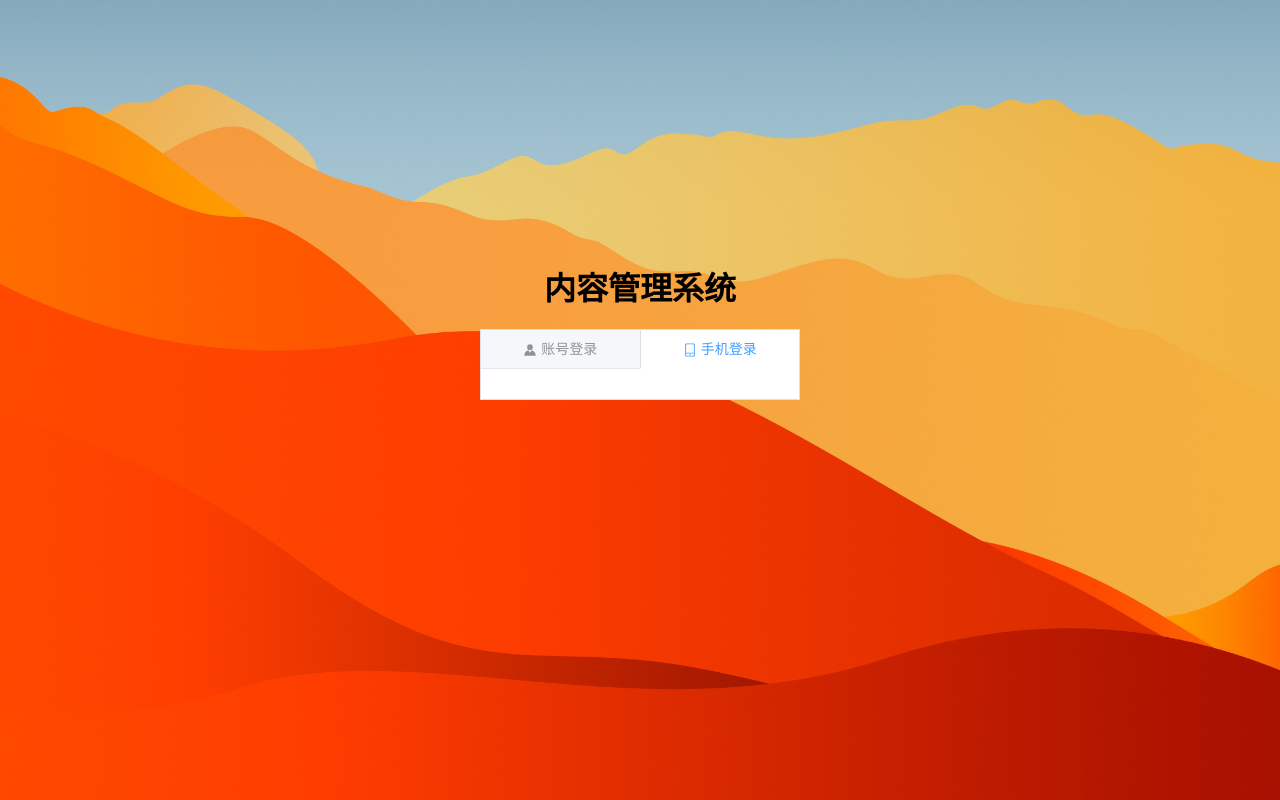
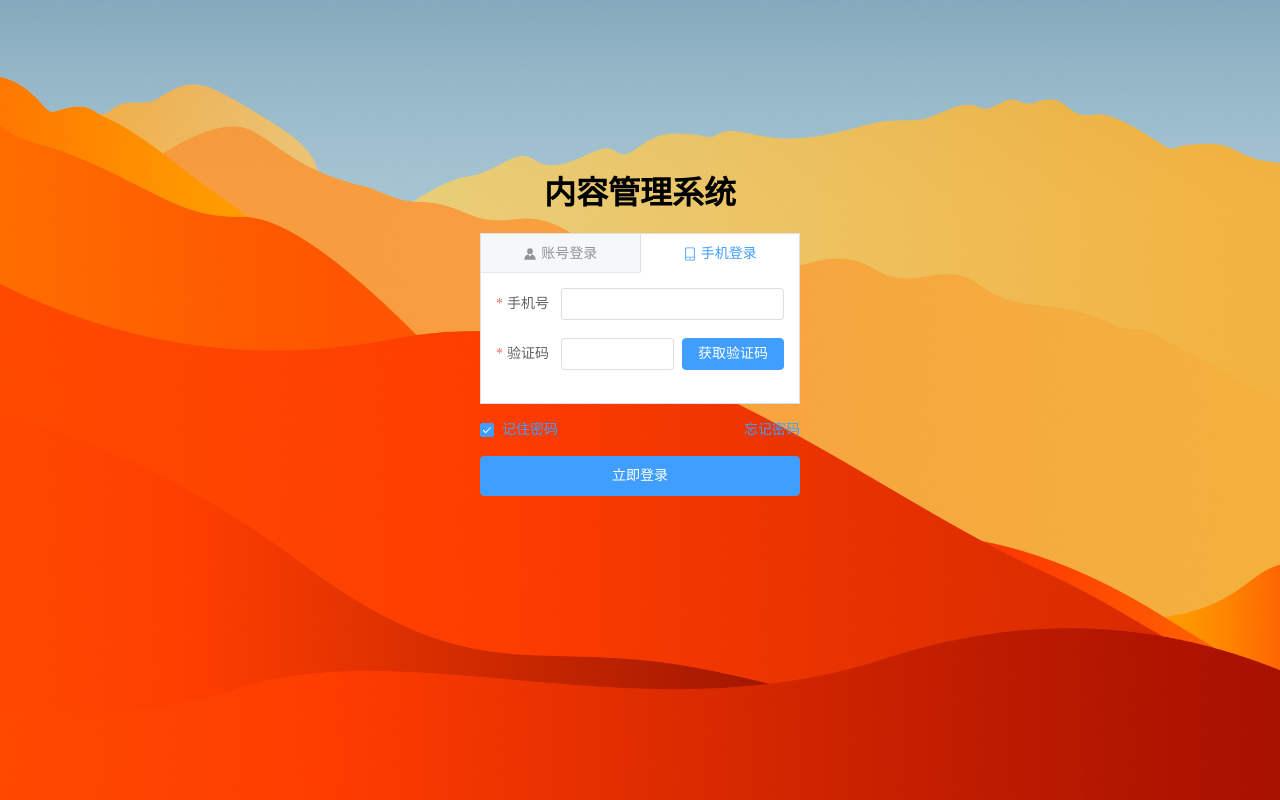
Before and after one commit to GentleSevenV/CMS-VUE3-TS, a Vue app: page /#/login in a window 1280 px wide. Both pictures are taken after a click on the tab "手机登录". Built offline with nearby package versions, Linux system fonts and the light colour scheme; no server answers.

Commit message:
添加登录逻辑，登录验证，保存用户账户及密码

```diff
--- a/components.d.ts
+++ b/components.d.ts
@@ -6,13 +6,16 @@ import '@vue/runtime-core'
 declare module '@vue/runtime-core' {
   export interface GlobalComponents {
     ElButton: typeof import('element-plus/es')['ElButton']
+    ElCheckbox: typeof import('element-plus/es')['ElCheckbox']
     ElForm: typeof import('element-plus/es')['ElForm']
     ElFormItem: typeof import('element-plus/es')['ElFormItem']
     ElIcon: typeof import('element-plus/es')['ElIcon']
     ElInput: typeof import('element-plus/es')['ElInput']
+    ElLink: typeof import('element-plus/es')['ElLink']
     ElRow: typeof import('element-plus/es')['ElRow']
     ElTabPane: typeof import('element-plus/es')['ElTabPane']
     ElTabs: typeof import('element-plus/es')['ElTabs']
+    HelloWorld: typeof import('./src/components/HelloWorld.vue')['default']
     RouterLink: typeof import('vue-router')['RouterLink']
     RouterView: typeof import('vue-router')['RouterView']
   }
--- a/src/components/HelloWorld.vue
+++ /dev/null
@@ -1,122 +0,0 @@
-<template>
-  <div class="hello">
-    <h1>{{ msg }}</h1>
-    <p>
-      For a guide and recipes on how to configure / customize this project,<br />
-      check out the
-      <a href="https://cli.vuejs.org" target="_blank" rel="noopener">vue-cli documentation</a>.
-    </p>
-    <h3>Installed CLI Plugins</h3>
-    <ul>
-      <li>
-        <a
-          href="https://github.com/vuejs/vue-cli/tree/dev/packages/%40vue/cli-plugin-babel"
-          target="_blank"
-          rel="noopener"
-          >babel</a
-        >
-      </li>
-      <li>
-        <a
-          href="https://github.com/vuejs/vue-cli/tree/dev/packages/%40vue/cli-plugin-router"
-          target="_blank"
-          rel="noopener"
-          >router</a
-        >
-      </li>
-      <li>
-        <a
-          href="https://github.com/vuejs/vue-cli/tree/dev/packages/%40vue/cli-plugin-vuex"
-          target="_blank"
-          rel="noopener"
-          >vuex</a
-        >
-      </li>
-      <li>
-        <a
-          href="https://github.com/vuejs/vue-cli/tree/dev/packages/%40vue/cli-plugin-eslint"
-          target="_blank"
-          rel="noopener"
-          >eslint</a
-        >
-      </li>
-      <li>
-        <a
-          href="https://github.com/vuejs/vue-cli/tree/dev/packages/%40vue/cli-plugin-typescript"
-          target="_blank"
-          rel="noopener"
-          >typescript</a
-        >
-      </li>
-    </ul>
-    <h3>Essential Links</h3>
-    <ul>
-      <li>
-        <a href="https://vuejs.org" target="_blank" rel="noopener">Core Docs</a>
-      </li>
-      <li>
-        <a href="https://forum.vuejs.org" target="_blank" rel="noopener">Forum</a>
-      </li>
-      <li>
-        <a href="https://chat.vuejs.org" target="_blank" rel="noopener">Community Chat</a>
-      </li>
-      <li>
-        <a href="https://twitter.com/vuejs" target="_blank" rel="noopener">Twitter</a>
-      </li>
-      <li>
-        <a href="https://news.vuejs.org" target="_blank" rel="noopener">News</a>
-      </li>
-    </ul>
-    <h3>Ecosystem</h3>
-    <ul>
-      <li>
-        <a href="https://router.vuejs.org" target="_blank" rel="noopener">vue-router</a>
-      </li>
-      <li>
-        <a href="https://vuex.vuejs.org" target="_blank" rel="noopener">vuex</a>
-      </li>
-      <li>
-        <a href="https://github.com/vuejs/vue-devtools#vue-devtools" target="_blank" rel="noopener"
-          >vue-devtools</a
-        >
-      </li>
-      <li>
-        <a href="https://vue-loader.vuejs.org" target="_blank" rel="noopener">vue-loader</a>
-      </li>
-      <li>
-        <a href="https://github.com/vuejs/awesome-vue" target="_blank" rel="noopener"
-          >awesome-vue</a
-        >
-      </li>
-    </ul>
-  </div>
-</template>
-
-<script lang="ts">
-import { defineComponent } from 'vue'
-
-export default defineComponent({
-  name: 'HelloWorld',
-  props: {
-    msg: String
-  }
-})
-</script>
-
-<!-- Add "scoped" attribute to limit CSS to this component only -->
-<style scoped lang="less">
-h3 {
-  margin: 40px 0 0;
-}
-ul {
-  list-style-type: none;
-  padding: 0;
-}
-li {
-  display: inline-block;
-  margin: 0 10px;
-}
-a {
-  color: #42b983;
-}
-</style>
--- a/src/views/login/cpns/LoginAccount.vue
+++ b/src/views/login/cpns/LoginAccount.vue
@@ -1,10 +1,14 @@
 <template>
   <div class="loginaccount">
-    <el-form>
-      <el-form-item label="账号" required>
+    <!-- 将定义的验证方式绑定到el-form上 -->
+    <el-form :rules="rules" :model="account" ref="formRef">
+      <!-- prop对应的是rules里面的验证方式验证的是账户 -->
+      <el-form-item label="账号" prop="name">
         <el-input v-model="account.name" clearable></el-input>
       </el-form-item>
-      <el-form-item label="密码" required>
+
+      <!-- prop对应的是rules里面的验证方式验证的是密码 -->
+      <el-form-item label="密码" prop="password">
         <el-input v-model="account.password" clearable></el-input>
       </el-form-item>
     </el-form>
@@ -12,19 +16,57 @@
 </template>
 
 <script lang="ts">
-import { defineComponent, reactive } from 'vue'
+import { defineComponent, reactive, ref } from 'vue'
+
+// 此处导入ElForm不是为了使用el-form这个组件，而是为了在下面通过泛型拿到ElForm它的类型赋值给formRef这个ref对象
+import { ElForm } from 'element-plus'
 
 export default defineComponent({
   name: 'LoginAccount',
   components: {},
   setup() {
+    // 定义account对象用于保存用户输入的账户及密码信息
     const account = reactive({
       name: '',
       password: ''
     })
 
+    //定义验证账户及密码的验证方式
+    const rules = {
+      // 定义对账户的验证方式，数组表示定义多个验证规则对象，对账户进行验证
+      name: [
+        { required: true, message: '用户名必填', trigger: 'blur' },
+        { pattern: /^[a-z0-9]{5,10}$/, message: '用户名必须是5-10个字母或者数字', trigger: 'blur' }
+      ],
+
+      // 定义对密码的验证方式，数组表示定义多个验证规则对象，对密码进行验证
+      password: [
+        { required: true, message: '密码必填', trigger: 'blur' },
+        { pattern: /^[a-z0-9]{3,}$/, message: '密码必须是3个以上字母或数字', trigger: 'blur' }
+      ]
+    }
+
+    // 通过ref拿到ElForm对象，并且通过<InstanceType<typeof ElForm>>这个泛型拿到一个ElForm的Ref对象类型，意思就是指定当前的formRef对象为ElForm类型
+    const formRef = ref<InstanceType<typeof ElForm>>()
+
+    // 给当前LoginAccount组件定义一个LoginAccountAction方法，并return出去
+    const LoginAccountAction = () => {
+      // 通过formRef这个对象获取上面el-form里面保存的账户和密码，并通过validate这个方法对账户和密码进行验证，validate这个方法里有一个回调函数，当验证通过时，回调函数中的isValid为true，当验证失败时isValid为false
+      formRef.value?.validate((isValid) => {
+        console.log(isValid)
+        if (isValid) {
+          console.log('正在执行真正的登录操作...')
+        } else {
+          console.log('账号或密码有误，请检查之后重新登录...')
+        }
+      })
+    }
+
     return {
-      account
+      account,
+      rules,
+      formRef,
+      LoginAccountAction
     }
   }
 })
--- a/src/views/login/cpns/LoginPanel.vue
+++ b/src/views/login/cpns/LoginPanel.vue
@@ -9,7 +9,7 @@
             <span>账号登录</span>
           </span>
         </template>
-        <login-account></login-account>
+        <login-account ref="loginAccountRef"></login-account>
       </el-tab-pane>
       <el-tab-pane>
         <template #label>
@@ -20,21 +20,46 @@
         </template>
         <login-phone></login-phone>
       </el-tab-pane>
-      <!-- <el-tab-pane label="Config">Config</el-tab-pane>
-      <el-tab-pane label="Role">Role</el-tab-pane>
-      <el-tab-pane label="Task">Task</el-tab-pane> -->
     </el-tabs>
+
+    <div class="login-control">
+      <el-checkbox v-model="isKeepPassword" label="记住密码" size="default" />
+      <el-link type="primary">忘记密码</el-link>
+    </div>
+
+    <!-- 给登录按钮添加一个点击事件HandleLoginAction -->
+    <el-button type="primary" @click="HandleLoginAction" class="login-btn">立即登录</el-button>
   </div>
 </template>
 
 <script lang="ts">
-import { defineComponent } from 'vue'
+import { defineComponent, ref } from 'vue'
 import LoginAccount from './LoginAccount.vue'
 import LoginPhone from './LoginPhone.vue'
 
 export default defineComponent({
   name: 'LoginPanel',
-  components: { LoginAccount, LoginPhone }
+  components: { LoginAccount, LoginPhone },
+  setup() {
+    // 定义一个响应式变量isKeepPassword用于保存是否记住密码，默认true（勾选记住密码）
+    const isKeepPassword = ref(true)
+
+    // 定义一个Ref对象loginAccountRef用于拿到LoginAccount这个组件对象，并通过<InstanceType<typeof LoginAccount>>这一泛型指定这个Ref对象类型为LoginAccount
+    const loginAccountRef = ref<InstanceType<typeof LoginAccount>>()
+
+    // 当立即登录按钮被点击时触发HandleLoginAction这一点击事件，执行其内部函数
+    const HandleLoginAction = () => {
+      // console.log(loginAccountRef.value)
+      // 通过loginAccountRef拿到LoginAccount这个组件对象，并调用LoginAccount这个组件对象中的LoginAccountAction这个方法（想要获取ref对象内部的值或者方法必须调用.value,并且此处需要使用可选类型，以避免因为没有LoginAccount这个对象时而报错）
+      loginAccountRef.value?.LoginAccountAction()
+    }
+
+    return {
+      isKeepPassword,
+      loginAccountRef,
+      HandleLoginAction
+    }
+  }
 })
 </script>
 
@@ -58,4 +83,16 @@ export default defineComponent({
   vertical-align: middle;
   margin-left: 4px;
 }
+
+.login-control {
+  display: flex;
+  justify-content: space-between;
+  margin-top: 10px;
+}
+
+.login-btn {
+  width: 100%;
+  height: 40px;
+  margin-top: 10px;
+}
 </style>
--- a/src/views/login/cpns/LoginPhone.vue
+++ b/src/views/login/cpns/LoginPhone.vue
@@ -1,17 +1,55 @@
 <template>
-  <div class="loginphone"></div>
+  <div class="loginphone">
+    <el-form :rules="rules" :model="Phone">
+      <el-form-item label="手机号" prop="number">
+        <el-input v-model="Phone.number"></el-input>
+      </el-form-item>
+      <el-form-item label="验证码" prop="code">
+        <div class="get-code">
+          <el-input v-model="Phone.code"></el-input>
+          <el-button type="primary" class="verify-btn">获取验证码</el-button>
+        </div>
+      </el-form-item>
+    </el-form>
+  </div>
 </template>
 
 <script lang="ts">
-import { defineComponent } from 'vue'
+import { defineComponent, reactive } from 'vue'
 
 export default defineComponent({
   name: 'LoginPhone',
   components: {},
   setup() {
-    return {}
+    const Phone = reactive({
+      number: '',
+      code: ''
+    })
+
+    const rules = {
+      number: [
+        { required: true, message: '手机号必填', trigger: 'blur' },
+        { pattern: /^[0-9]{11,11}$/, message: '请输入11位手机号码', trigger: 'blur' }
+      ],
+      code: [
+        { required: true, message: '验证码必填', trigger: 'blur' },
+        { pattern: /^[0-9]{6,6}$/, message: '验证码必须是6位数字', trigger: 'blur' }
+      ]
+    }
+    return {
+      Phone,
+      rules
+    }
   }
 })
 </script>
 
-<style scoped></style>
+<style scoped>
+.get-code {
+  display: flex;
+}
+
+.verify-btn {
+  margin-left: 8px;
+}
+</style>
```
